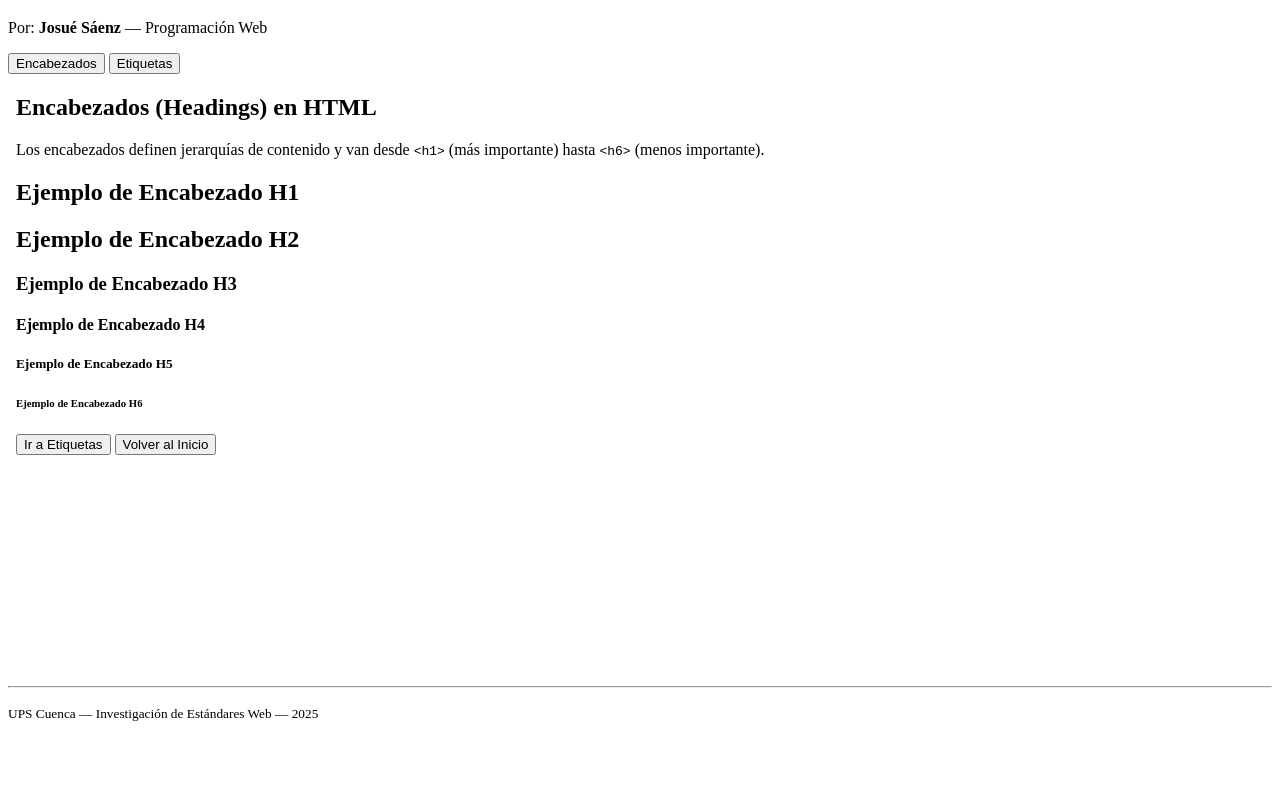
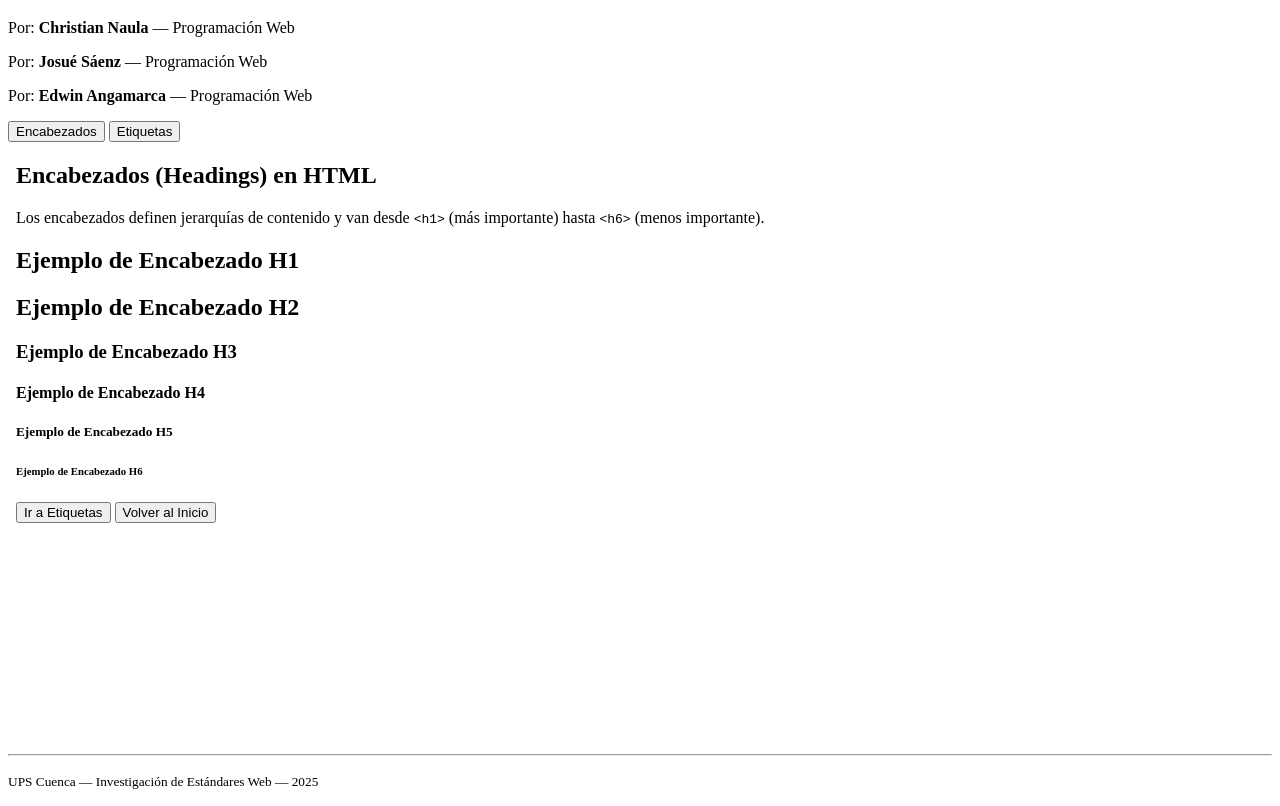
Before and after one commit to JosueSaenz2006/Estandares_Web, a plain HTML site: page Inicio.html in a window 1280 px wide. Shown: the part 61-867 px from the top of the page. Before the commit the page ends 800 px from the top, so only its background shows below. Drawn offline with Linux system fonts and the light colour scheme.

Commit message:
cambios josue saenz 3.0

```diff
--- a/Inicio.html
+++ b/Inicio.html
@@ -9,7 +9,9 @@
 
   <header class="encabezado-main">
     <h1>Investigación: Estándares Web</h1>
+    <p>Por: <strong>Christian Naula</strong> — Programación Web</p>
     <p>Por: <strong>Josué Sáenz</strong> — Programación Web</p>
+    <p>Por: <strong>Edwin Angamarca</strong> — Programación Web</p>
   </header>
 
   <nav class="menu-navegacion">
```
